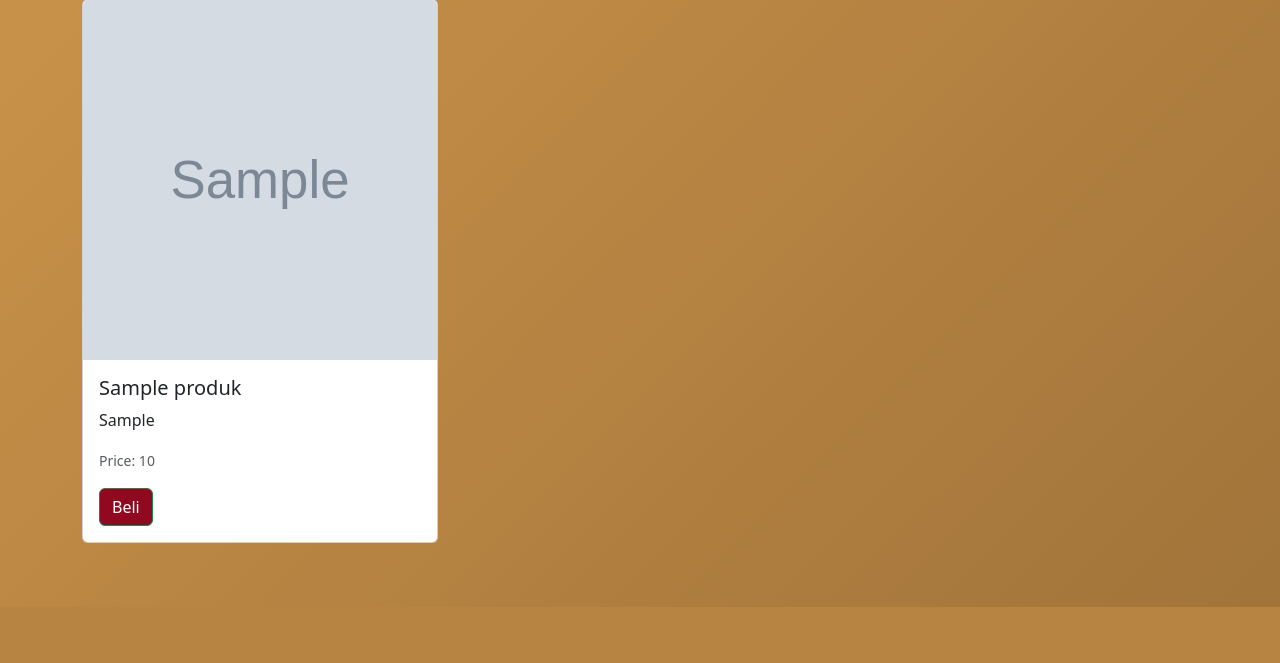
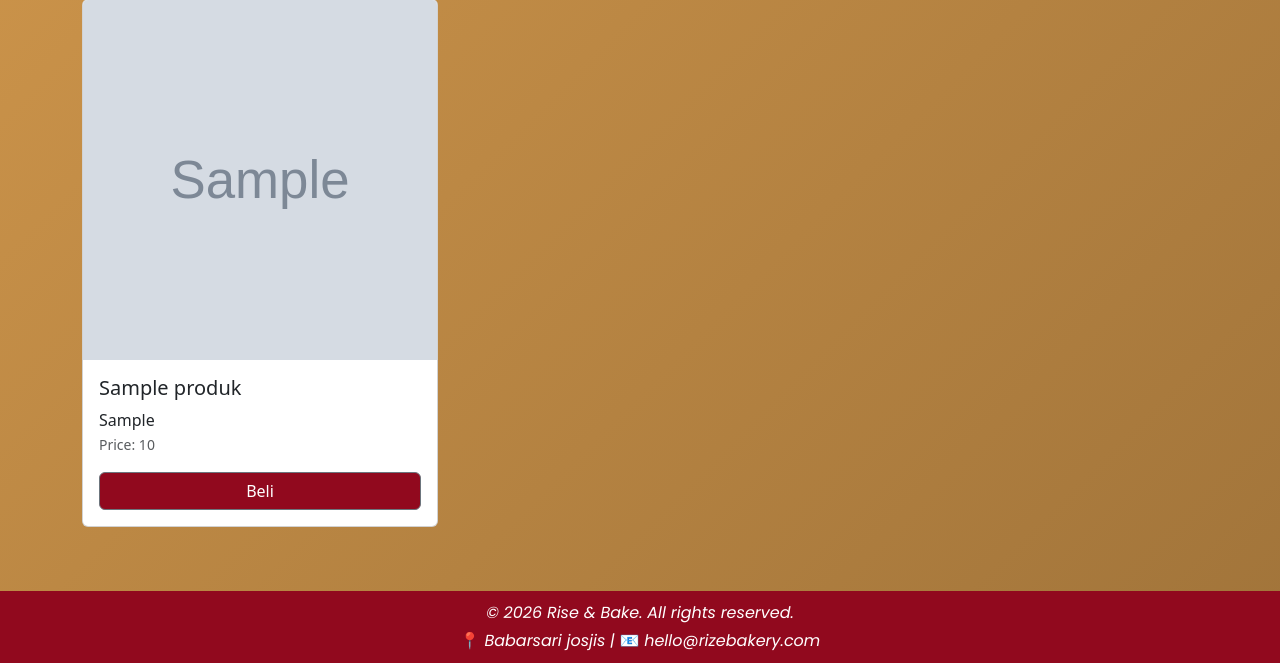
Before and after one commit to hhhreza/Rise-Bake, a PHP site: page /list_produk.php in a window 1280 px wide. Shown: the part 272-935 px from the top of the page. Before the commit the page ends 879 px from the top, so only its background shows below. Run offline with PHP 8.4, Linux system fonts and the light colour scheme; tables that the repository leaves empty hold one stand-in row (values such as "Sample post"); grey boxes marked "Sample" are stand-in pictures; data that the repository does not hold is empty.

Commit message:
Membenarkan source path untuk gambar dan merapikan tampilan card

```diff
--- a/projek/list_produk.php
+++ b/projek/list_produk.php
@@ -58,23 +58,26 @@ $result = mysqli_query($koneksi, $query);
         <div class="wrapper-produk container">
             <div class="parent-card row gy-4">
                 <?php while ($row = mysqli_fetch_assoc($result)) { ?>
-
-
                 <div class="col-md-4">
                     <div class="card h-100">
-                        <img src="<?php echo $row['gambar']; ?>" class="card-img-top" alt="Croissant">
-                        <div class="card-body">
+                        <img src="Gambar/<?php echo $row['gambar']; ?>" class="card-img-top" alt="<?php echo $row['nama_produk']; ?>">
+                        <div class="card-body d-flex flex-column">
                             <h5 class="card-title"><?php echo $row['nama_produk']; ?></h5>
-                            <p class="card-text"><?php echo $row['deskripsi']; ?></p>
-                            <p class="card-text"><small class="text-body-secondary">Price: <?php echo $row['harga']; ?></small></p>
-                            <a href="form_beli.php?kode_bakery=<?php echo $row['kode_bakery']; ?>" class="btn btn-success">Beli</a>
+                            <p class="card-text card-deskripsi mb-auto"><?php echo $row['deskripsi']; ?></p>
+                            <p class="card-price mt-auto"><small class="text-body-secondary">Price: <?php echo $row['harga']; ?></small></p>
+                            <a href="form_beli.php?kode_bakery=<?php echo $row['kode_bakery']; ?>" class="btn btn-secondary">Beli</a>
                         </div>
                     </div>
                 </div>
-                <?php }
-                ?>
+                <?php } ?>
             </div>
         </div>
     </main>
+    <footer class="footer">
+        <div class="wrap-footer">
+            <p class="copyright">&copy; 2026 Rise & Bake. All rights reserved.</p>
+            <p class="address">📍 Babarsari josjis | 📧 hello@rizebakery.com</p>
+        </div>
+    </footer>
 </body>
 </html>
```
